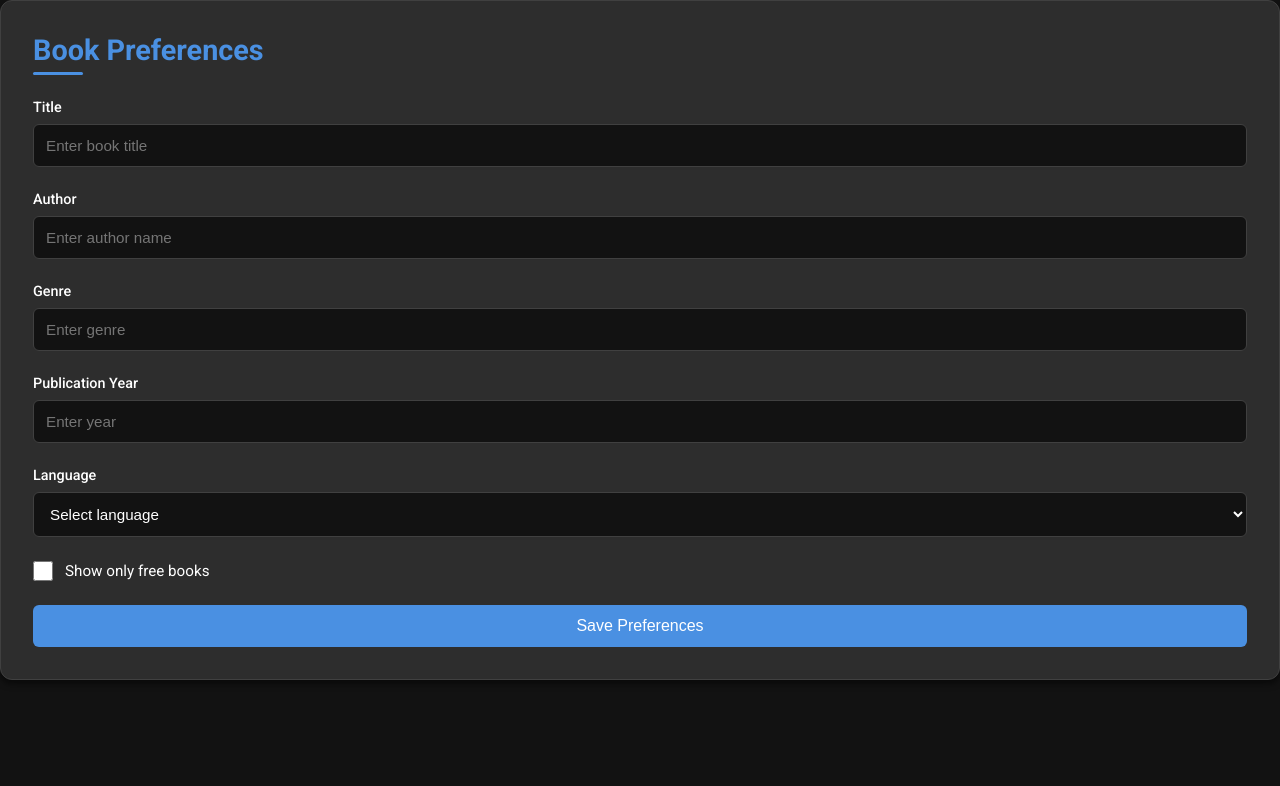
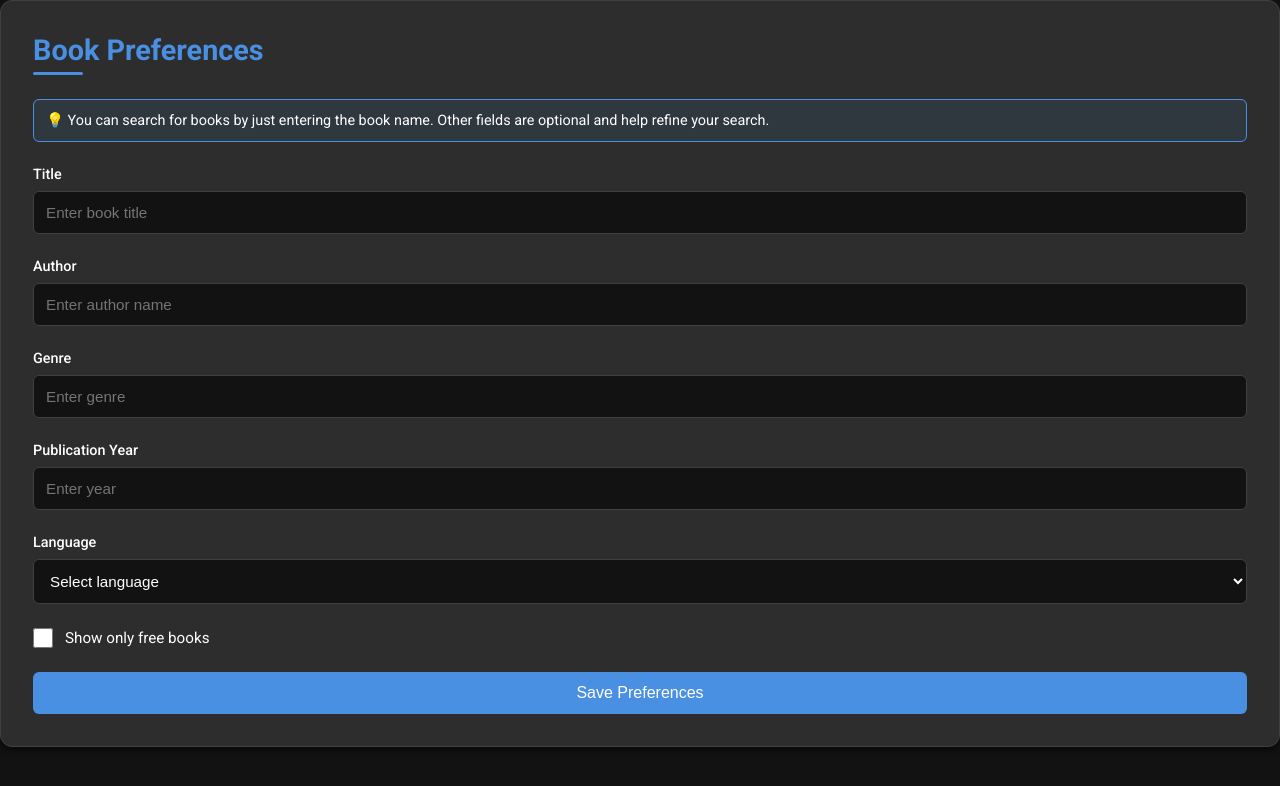
Before and after one commit to Nikhilw101/Book_recomm_frontend, a React (Vite) app: page /Bookpreference in a window 1280 px wide. Shown: the top 786 px of the page. Built offline with nearby package versions, Linux system fonts and the light colour scheme.

Commit message:
Update Bookpreference.jsx

```diff
--- a/src/components/Bookpreference.jsx
+++ b/src/components/Bookpreference.jsx
@@ -91,11 +91,14 @@ function Bookpreference({ userId, onPreferencesSaved }) {
       {loading && (
         <div className="loading-overlay">
           <div className="loading-spinner">
-            Saving preferences...
+
           </div>
         </div>
       )}
       <h2>Book Preferences</h2>
+       <div className="info-message">
+        <p>💡 You can search for books by just entering the book name. Other fields are optional and help refine your search.</p>
+      </div>
       {preferenceId && (
         <div className="preference-id">
           Preference ID: {preferenceId}
```
